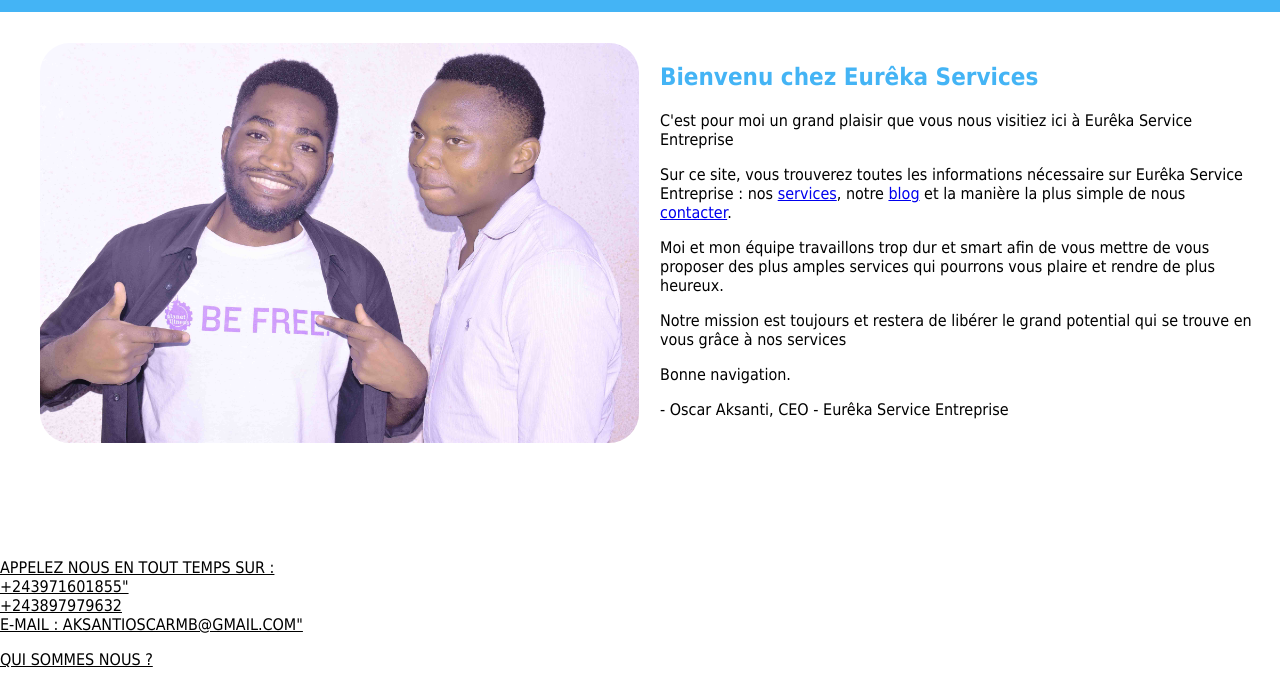
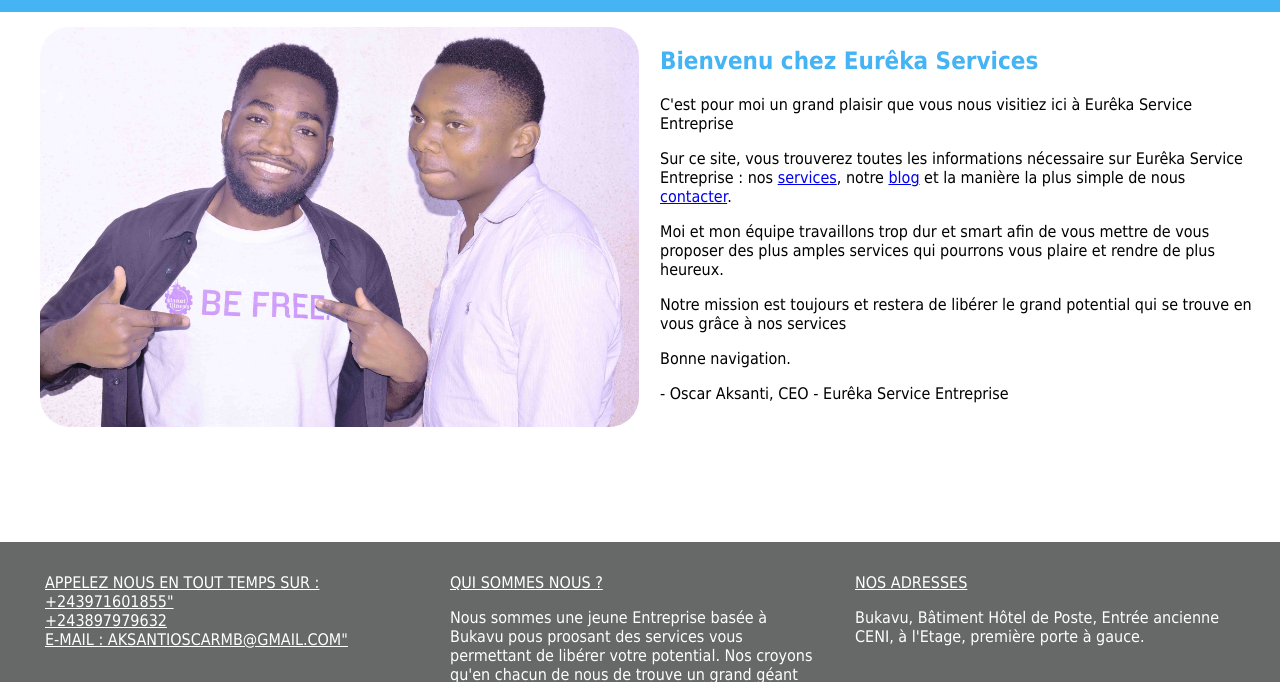
Before and after one commit to Oscar-Aksanti/e-lewo, a plain HTML site: page index.html in a window 1280 px wide. Shown: the part 118-800 px from the top of the page. Drawn offline with Linux system fonts and the light colour scheme.

Commit message:
stlyling the footer to all pages

```diff
--- a/css/style.css
+++ b/css/style.css
@@ -93,7 +93,16 @@ select{
     font-family: 'Segoe UI', Tahoma, Geneva, Verdana, sans-serif;
     font-size:1.5em;
 }
-.other{
-    clear:both;
-    margin:20px;
+footer{
+    padding: 15px;
+    margin : auto;
+    display: flex;
+    vertical-align: right;
+    background-color: rgb(103, 104, 104);
+    color : white;
+    height: auto;
 }
+footer div {
+    width: 30%;
+    margin-left: 30px;
+}
```
